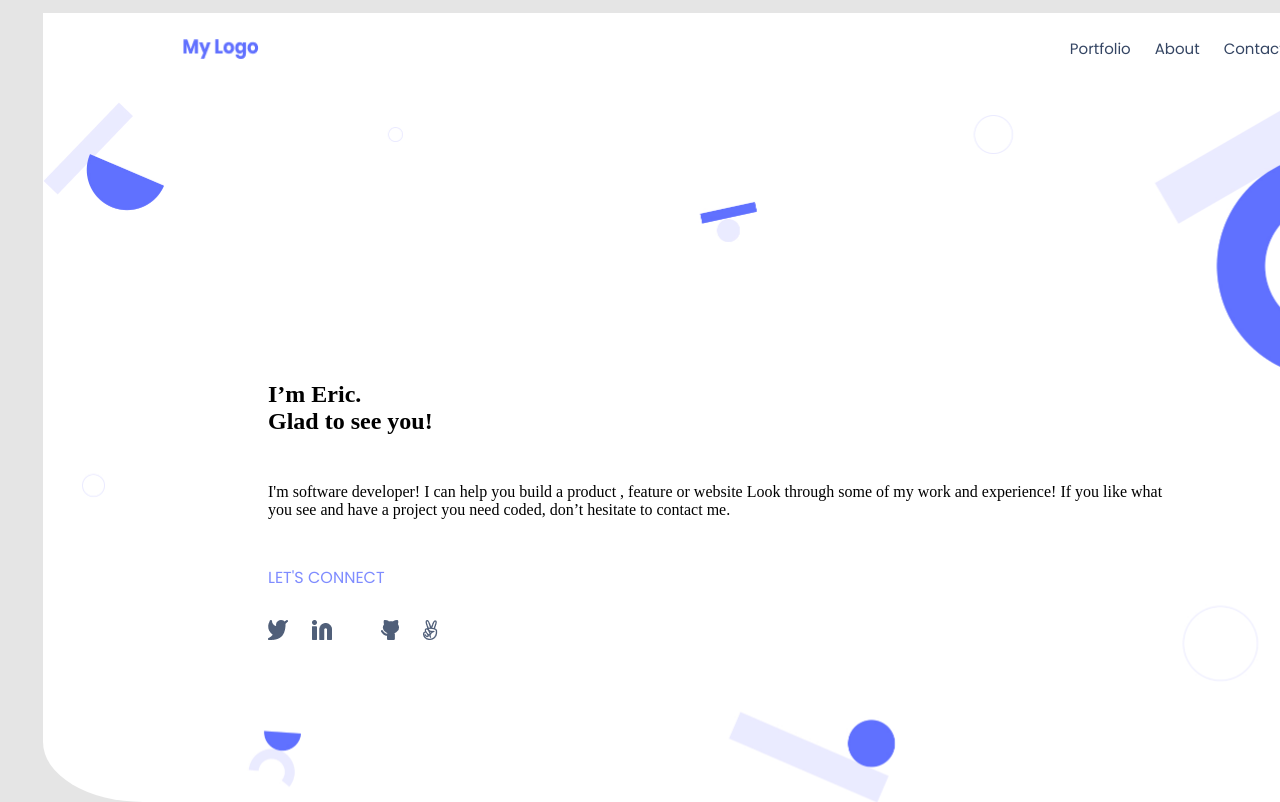
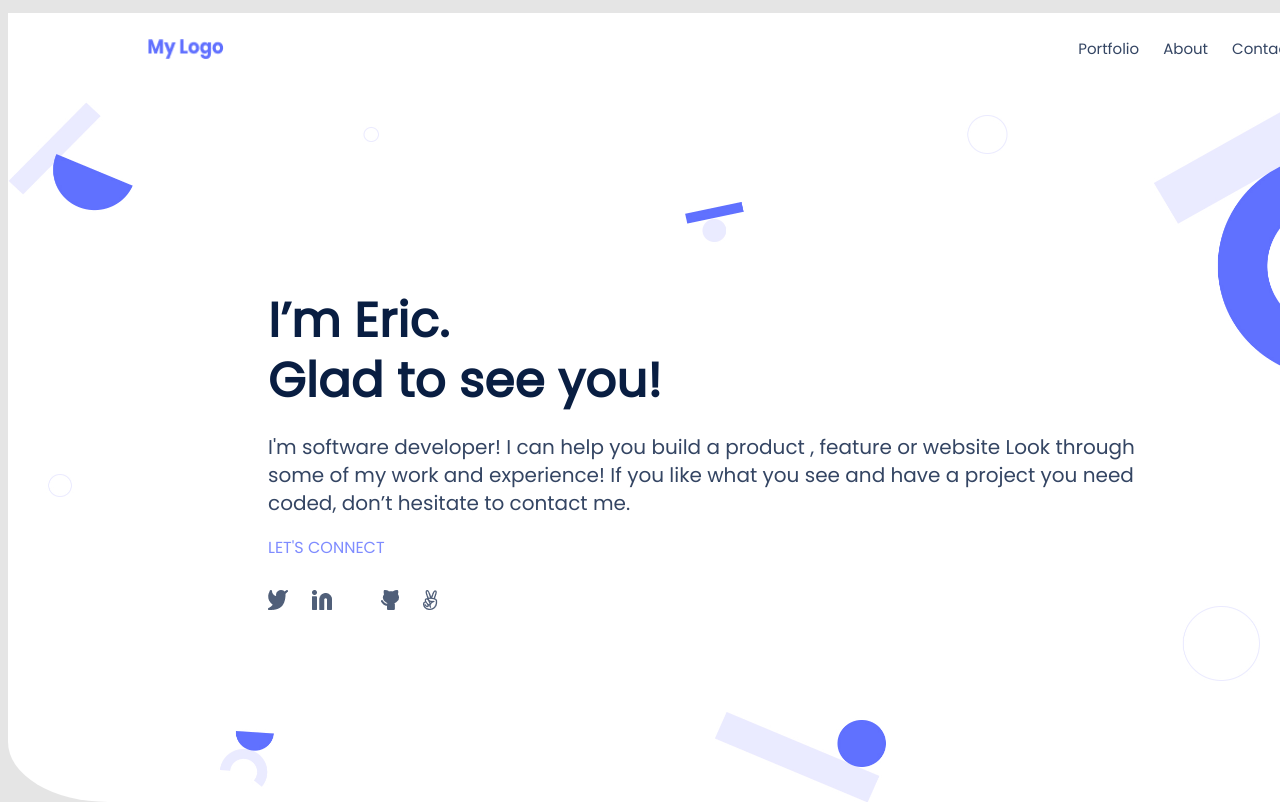
Before and after one commit to rcniyigena/portfolio, a plain HTML site: page index.html in a window 1280 px wide. Shown: the top 802 px of the page. Drawn offline with Linux system fonts and the light colour scheme.

Commit message:
Work on font style and size for  main heading and other suggestion from the reviewer

```diff
--- a/index.html
+++ b/index.html
@@ -19,7 +19,7 @@
         </ul>
     </header>
     <section class="section_1">
-      <div class="section_1_text"><br>
+      <div class="section_1_text">
         <h2 class="greatting">I’m Eric.<br>
             Glad to see you!
         </h2>
--- a/style.css
+++ b/style.css
@@ -461,6 +461,7 @@
     left: 0;
     top: 1px;
     background: #e5e5e5;
+    overflow-x: hidden;
   }
 
   .app-header {
@@ -469,10 +470,8 @@
     text-align: center;
     justify-content: space-between;
     position: absolute;
-    width: 1397px;
+    width: 1440px;
     height: 72px;
-    left: 34.6px;
-    margin-right: 34.6px;
     top: 0;
     background: #fff;
     margin-top: -68px;
@@ -481,15 +480,11 @@
   .section_1 {
     background-image: url(images/desktop_view.jpg);
     background-repeat: no-repeat;
-    background-size: 1397.4px 721.46px;
-
-    /* position: absolute; */
-    width: 1397.4px;
+    background-size: 1440px 721.46px;
+    width: 1440px;
     height: 721.46px;
-    left: 34.6px;
-    top: 70px;
+    left: 0;
     border-bottom-left-radius: 100px 60px;
-    margin-left: 34.5px;
     margin-top: 80px;
   }
 
@@ -539,7 +534,33 @@
     width: 920px;
     height: 268px;
     left: 260px;
-    margin-top: 250px;
+    margin-top: 170px;
+  }
+
+  .greatting {
+    width: 920px;
+    height: 122px;
+    font-family: 'Poppins', sans-serif;
+    font-style: normal;
+    font-weight: 700;
+    font-size: 48px;
+    line-height: 60px;
+    display: flex;
+    align-items: center;
+    letter-spacing: 0.37px;
+    color: #091e42;
+  }
+
+  .section_1_text p {
+    width: 920px;
+    height: 98px;
+    font-family: 'Poppins', sans-serif;
+    font-style: normal;
+    font-weight: 400;
+    font-size: 20px;
+    line-height: 28px;
+    color: #344563;
+    margin-top: -30px;
   }
 
   .social_media1 {
@@ -550,7 +571,7 @@
     height: 20px;
     left: 260px;
     top: 642px;
-    margin-top: -170px;
+    margin-top: -200px;
   }
 
   .connect {
@@ -868,6 +889,7 @@
     font-size: 40px;
     line-height: 52px;
     color: #fff;
+    margin-top: 142px;
   }
 
   .desktop_contact_section p {
@@ -885,6 +907,7 @@
   .desktop_contact_section form {
     display: flex;
     flex-direction: column;
+    align-items: center;
     padding: 0;
     gap: 27px;
     width: 447px;
```
